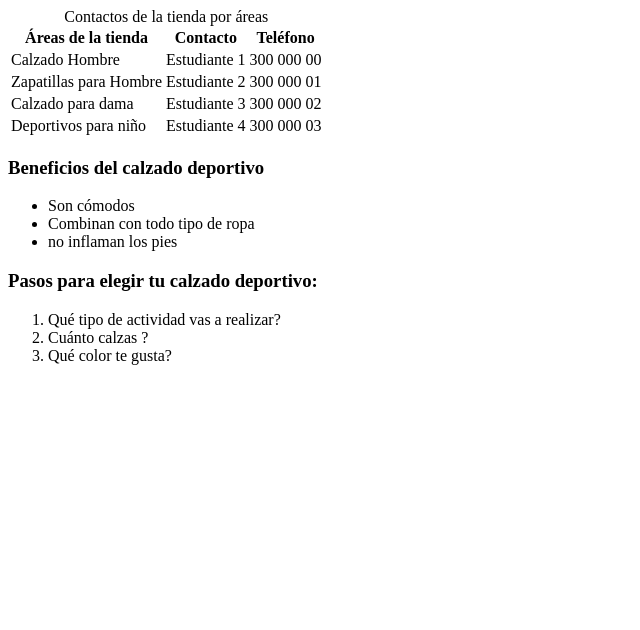
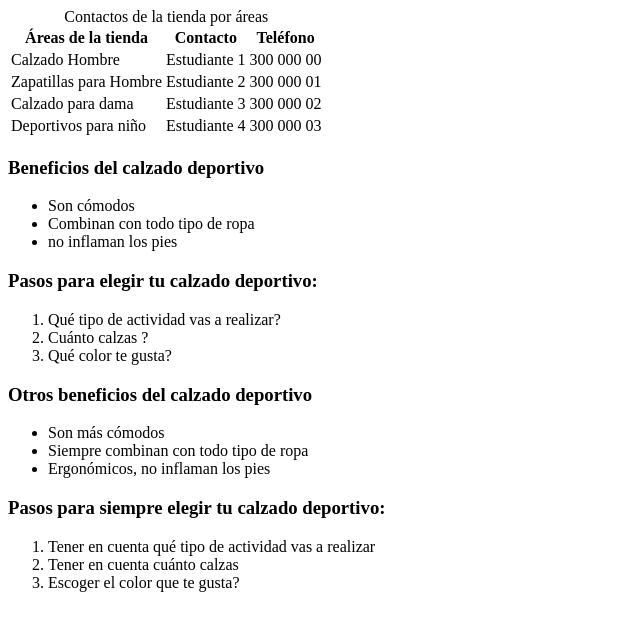
Before and after one commit to Taviles09/P, a plain HTML site: page index.html in a window 1280 px wide. Shown: the whole page, without its empty margins (0-640 px from the left). Drawn offline with Linux system fonts and the light colour scheme.

Commit message:
Estado 2: creación de lista sin orden

```diff
--- a/index.html
+++ b/index.html
@@ -50,5 +50,18 @@
             <li>Qué color te gusta?</li>
         </ol>
 
+        <h3> Otros beneficios del calzado deportivo</h3>
+        <ul>
+            <li>Son más cómodos</li>
+            <li>Siempre combinan con todo tipo de ropa</li>
+            <li>Ergonómicos, no inflaman los pies</li>
+        </ul>
+        <h3>Pasos para siempre elegir tu calzado deportivo: </h3>
+        <ol>
+            <li>Tener en cuenta qué tipo de actividad vas a realizar</li>
+            <li>Tener en cuenta cuánto calzas</li>
+            <li>Escoger el color que te gusta?</li>
+        </ol>
+
 </body>
 </html>
```
